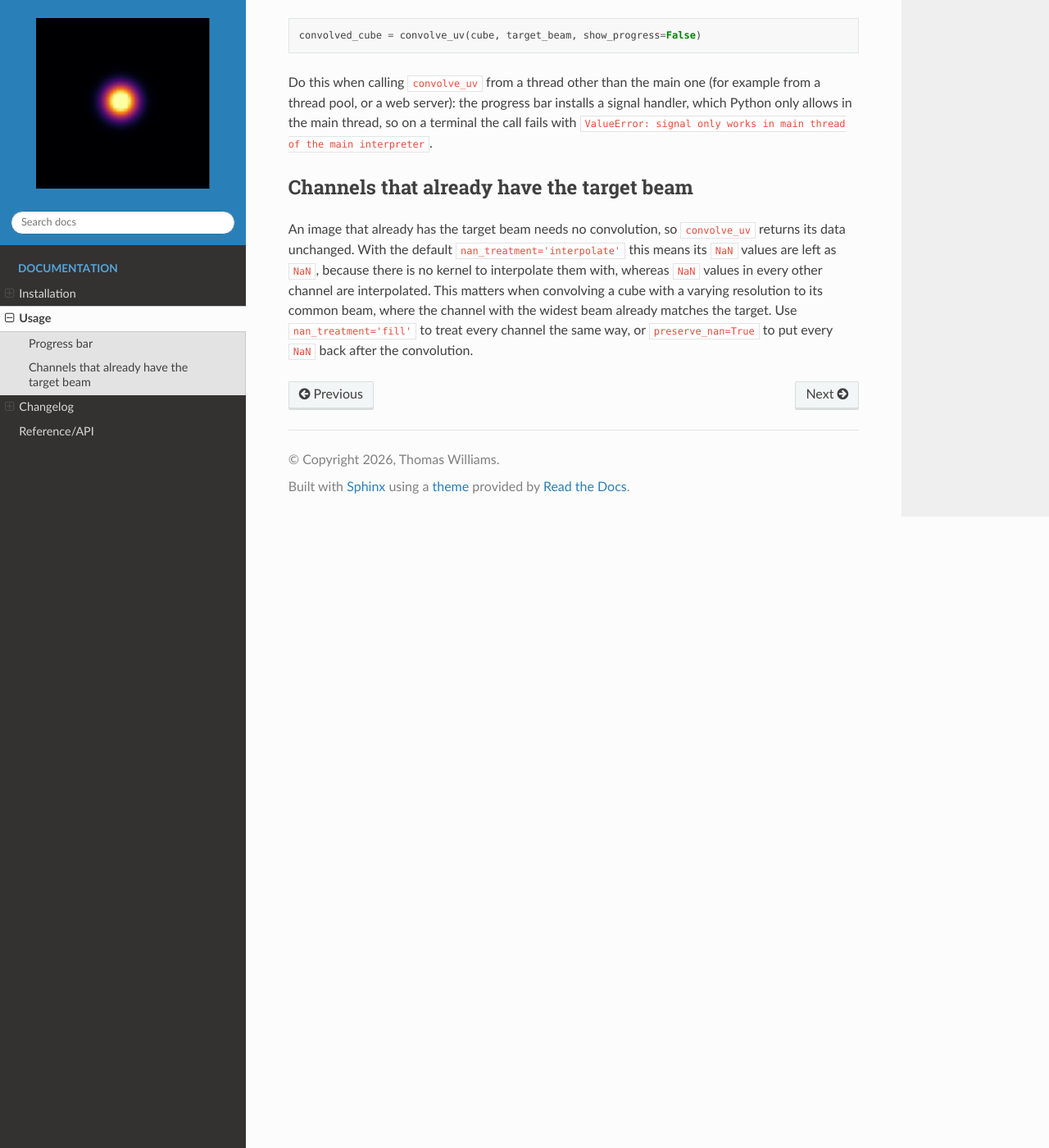
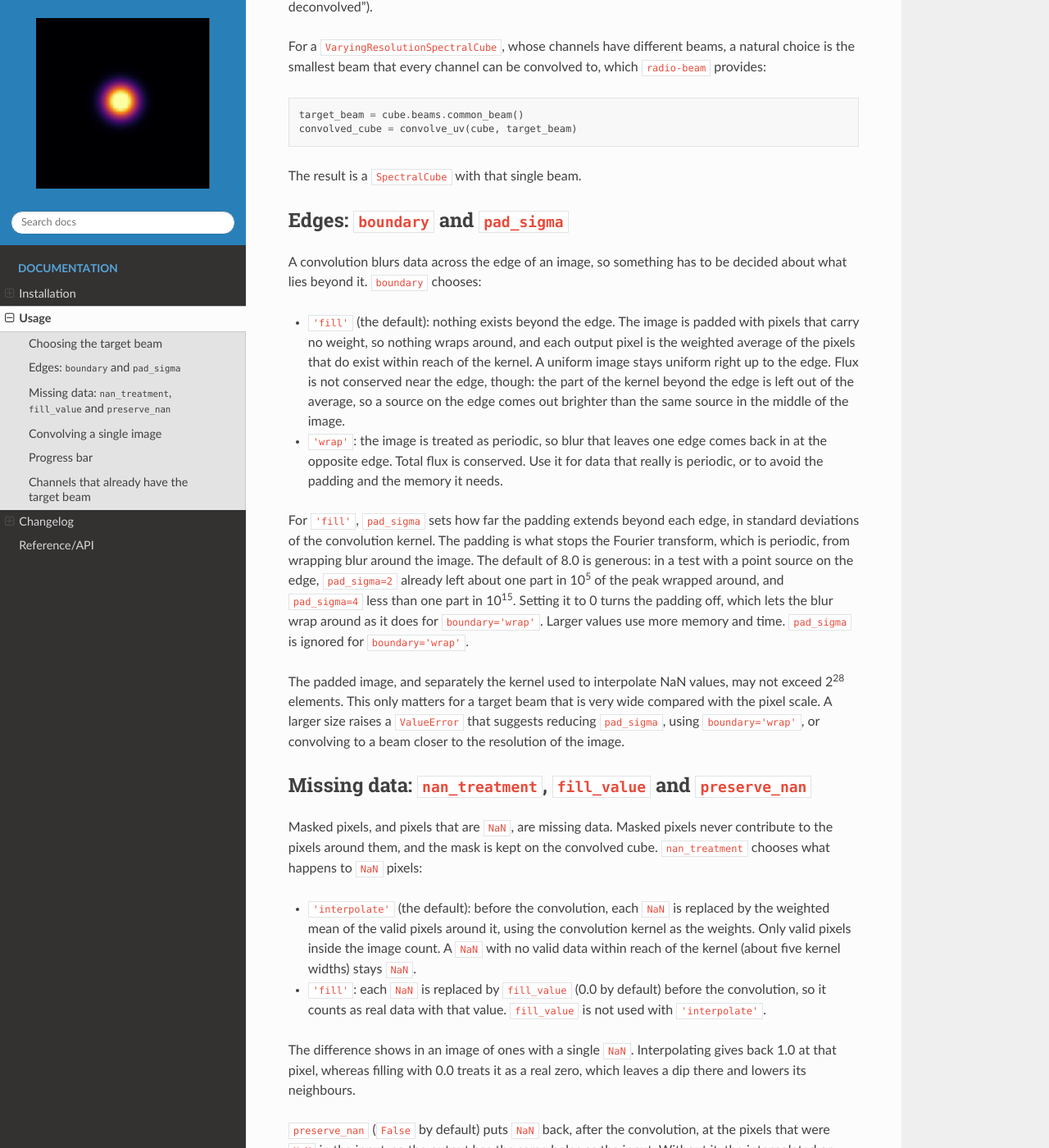
Before and after one commit to thomaswilliamsastro/convolve_uv, a Sphinx documentation site: the page built from docs/docs_convolve_uv/usage.rst, in a window 1280 px wide and 1400 px high, scrolled down 1119 px. Shown: the whole window at 82% size. Built offline with Sphinx 7.4.7 and the Read the Docs theme 3.1.0, drawn with Linux system fonts in a browser that asks for light colours; some of the changed text lies outside the part shown.

Commit message:
Document the options of convolve_uv on the usage page (#64)
The usage page had only the basic call and a few warnings. It now covers how to
choose the target beam, what boundary and pad_sigma do at the edges of the image
and the size limit, how nan_treatment, fill_value and preserve_nan treat NaN and
masked pixels, and that a single 2D image is accepted. Each behaviour described
was checked by running it.

Co-authored-by: Claude Sonnet 5.5 <noreply@anthropic.com>

```diff
--- a/docs/docs_convolve_uv/usage.rst
+++ b/docs/docs_convolve_uv/usage.rst
@@ -43,6 +43,92 @@ do the following:
     never modified, including its ``allow_huge_operations`` attribute, and the convolved cube
     keeps the same ``allow_huge_operations`` setting as the cube you passed in.
 
+Choosing the target beam
+------------------------
+
+The target beam can be elliptical, as in the example above, but it must be at least as large as
+the input beam in every direction, so that the input beam can be deconvolved from it. If it is
+not, ``convolve_uv`` raises a ``ValueError`` ("The target beam is smaller than the input beam,
+so cannot be deconvolved").
+
+For a ``VaryingResolutionSpectralCube``, whose channels have different beams, a natural choice is
+the smallest beam that every channel can be convolved to, which ``radio-beam`` provides:
+
+.. code-block:: python
+
+    target_beam = cube.beams.common_beam()
+    convolved_cube = convolve_uv(cube, target_beam)
+
+The result is a ``SpectralCube`` with that single beam.
+
+Edges: ``boundary`` and ``pad_sigma``
+-------------------------------------
+
+A convolution blurs data across the edge of an image, so something has to be decided about what
+lies beyond it. ``boundary`` chooses:
+
+* ``'fill'`` (the default): nothing exists beyond the edge. The image is padded with pixels that
+  carry no weight, so nothing wraps around, and each output pixel is the weighted average of the
+  pixels that do exist within reach of the kernel. A uniform image stays uniform right up to the
+  edge. Flux is not conserved near the edge, though: the part of the kernel beyond the edge is left
+  out of the average, so a source on the edge comes out brighter than the same source in the middle
+  of the image.
+* ``'wrap'``: the image is treated as periodic, so blur that leaves one edge comes back in at the
+  opposite edge. Total flux is conserved. Use it for data that really is periodic, or to avoid the
+  padding and the memory it needs.
+
+For ``'fill'``, ``pad_sigma`` sets how far the padding extends beyond each edge, in standard
+deviations of the convolution kernel. The padding is what stops the Fourier transform, which is
+periodic, from wrapping blur around the image. The default of 8.0 is generous: in a test with a
+point source on the edge, ``pad_sigma=2`` already left about one part in 10\ :sup:`5` of the peak
+wrapped around, and ``pad_sigma=4`` less than one part in 10\ :sup:`15`. Setting it to 0 turns the
+padding off, which lets the blur wrap around as it does for ``boundary='wrap'``. Larger values use
+more memory and time. ``pad_sigma`` is ignored for ``boundary='wrap'``.
+
+The padded image, and separately the kernel used to interpolate NaN values, may not exceed
+2\ :sup:`28` elements. This only matters for a target beam that is very wide compared with the pixel
+scale. A larger size raises a ``ValueError`` that suggests reducing ``pad_sigma``, using
+``boundary='wrap'``, or convolving to a beam closer to the resolution of the image.
+
+Missing data: ``nan_treatment``, ``fill_value`` and ``preserve_nan``
+--------------------------------------------------------------------
+
+Masked pixels, and pixels that are ``NaN``, are missing data. Masked pixels never contribute to the
+pixels around them, and the mask is kept on the convolved cube. ``nan_treatment`` chooses what
+happens to ``NaN`` pixels:
+
+* ``'interpolate'`` (the default): before the convolution, each ``NaN`` is replaced by the weighted
+  mean of the valid pixels around it, using the convolution kernel as the weights. Only valid pixels
+  inside the image count. A ``NaN`` with no valid data within reach of the kernel (about five kernel
+  widths) stays ``NaN``.
+* ``'fill'``: each ``NaN`` is replaced by ``fill_value`` (0.0 by default) before the convolution, so
+  it counts as real data with that value. ``fill_value`` is not used with ``'interpolate'``.
+
+The difference shows in an image of ones with a single ``NaN``. Interpolating gives back 1.0 at that
+pixel, whereas filling with 0.0 treats it as a real zero, which leaves a dip there and lowers its
+neighbours.
+
+``preserve_nan`` (``False`` by default) puts ``NaN`` back, after the convolution, at the pixels that
+were ``NaN`` in the input, so the output has the same holes as the input. Without it, the
+interpolated or filled values stay in the result. A channel that already has the target beam is
+treated differently, as described in :ref:`channels-at-target-beam`.
+
+.. code-block:: python
+
+    convolved_cube = convolve_uv(cube, target_beam, nan_treatment='fill', fill_value=0.0,
+                                 preserve_nan=True)
+
+Convolving a single image
+-------------------------
+
+``convolve_uv`` also accepts a single 2D image, such as one channel of a cube (``cube[10]``) or a
+moment map (``cube.moment0()``). It returns a ``Projection`` with the target beam. All the keywords
+above apply, and there is no progress bar.
+
+.. code-block:: python
+
+    convolved_channel = convolve_uv(cube[10], target_beam)
+
 Progress bar
 ------------
 
@@ -59,6 +145,8 @@ a thread pool, or a web server): the progress bar installs a signal handler, whi
 allows in the main thread, so on a terminal the call fails with
 ``ValueError: signal only works in main thread of the main interpreter``.
 
+.. _channels-at-target-beam:
+
 Channels that already have the target beam
 ------------------------------------------
 
```
Also changed, not shown: CHANGELOG.md (+1 -0 lines).
